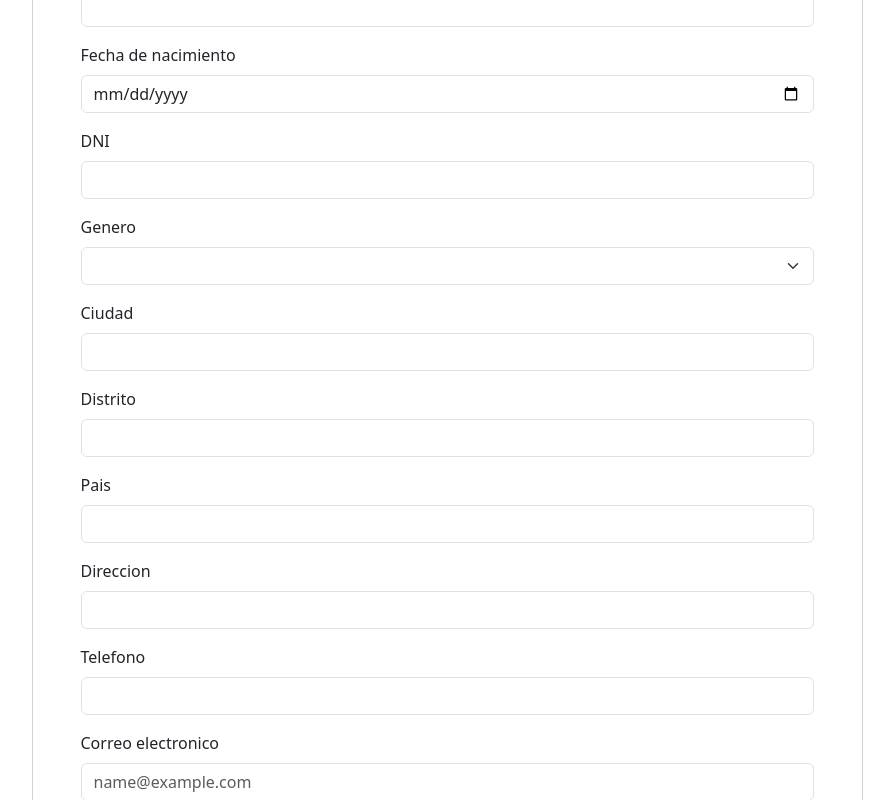
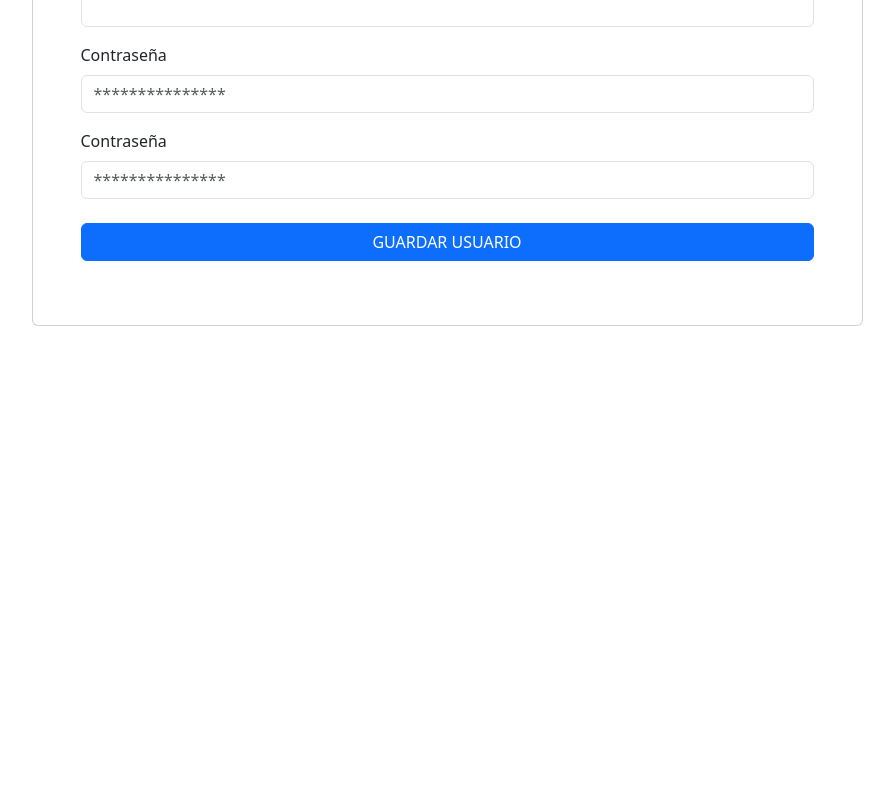
Before and after one commit to EduMMorenolp/c18-16-n-node-react-T, a React (Vite) app in the folder frontend/: page /admin/register in a window 1280 px wide. Shown: the part 360-1160 px from the top of the page, without its empty margins (193-1087 px from the left). After the commit the page ends 800 px from the top, so only its background shows below. Built offline with nearby package versions, Linux system fonts and the light colour scheme.

Commit message:
Registro de ususario en BD

```diff
--- a/frontend/src/pages/register/Register.jsx
+++ b/frontend/src/pages/register/Register.jsx
@@ -3,7 +3,7 @@ import { Image } from "react-bootstrap";
 import Error from '../../components/Error';
 import Swal from "sweetalert2";
 export default function Register() {
-  const { register, handleSubmit, formState:{ errors }, reset } = useForm();
+  const { register, handleSubmit, watch, formState:{ errors }, reset } = useForm();
 
   const registerUser = (data) => {
     reset()
@@ -15,6 +15,8 @@ export default function Register() {
       timer: 1600
     });
   }
+
+  const password = watch('password');
   return (
     <div className="vh-100">
       <div className="container py-4">
@@ -32,171 +34,37 @@ export default function Register() {
               <div className="card-body p-5 shadow-5">
                 <form onSubmit={handleSubmit(registerUser)}>
                   <div className="mb-3">
-                    <label htmlFor="firstName" className="form-label">Nombre</label>
+                    <label htmlFor="name" className="form-label">Nombre</label>
                     <input
-                      id="firstName"
+                      id="name"
                       type="text"
                       className="form-control"
-                      placeholder=""
-                      {...register('firstName', {
+                      placeholder="Nombre y apellidos"
+                      {...register('name', {
                         required: "El nombre es obligatorio ",
                       })}
 
                     />
-                    {errors.firstName && (
-                      <Error>{errors.firstName?.message}</Error>
+                    {errors.name && (
+                      <Error>{errors.name?.message}</Error>
                     )}
                   </div>
                   <div className="mb-3 mt-3">
-                    <label htmlFor="lastName" className="form-label">Apellidos</label>
+                    <label htmlFor="email" className="form-label">Apellidos</label>
                     <input
-                     id="lastName"
+                     id="email"
                      type="text"
                      className="form-control"
                      placeholder=""
-                     {...register('lastName', {
-                        required: "El apellido es obligatorio ",
+                     {...register('email', {
+                        required: "El email es obligatorio ",
                      })}
-                    />
-                    {errors.lastName && (
-                      <Error>{errors.lastName?.message}</Error>
-                    )}
-                  </div>
-                  <div className="mb-3 mt-3">
-                    <label htmlFor="birthdate" className="form-label">Fecha de nacimiento</label>
-                    <input
-                      id="birthdate"
-                      type="date"
-                      className="form-control"
-                      {...register('birthdate', {
-                        required: "La fecha de nacimiento es obligatorio",
-                      })}
-                    />
-                    {errors.birthdate && (
-                      <Error>{errors.birthdate?.message}</Error>
-                    )}
-                  </div>
-                  <div className="mb-3 mt-3">
-                    <label htmlFor="dni" className="form-label">DNI</label>
-                    <input
-                      id="dni"
-                      type="text"
-                      className="form-control"
-                      {...register('dni', {
-                        required: "El DNI es obligatorio",
-                      })}
-                    />
-                    {errors.dni && (
-                      <Error>{errors.dni?.message}</Error>
-                    )}
-                  </div>
-                  <div className="mb-3 mt-3">
-                    <label htmlFor="gender" className="form-label">Genero</label>
-                    <select
-                      id="gender"
-                      className="form-select"
-                      {...register('gender', {
-                        required: "El genero es obligatorio",
-                      })}
-                    >
-
-
-                    </select>
-                    {errors.gender && (
-                      <Error>{errors.gender?.message}</Error>
-                    )}
-                  </div>
-
-                  <div className="mb-3 mt-3">
-                    <label htmlFor="city" className="form-label">Ciudad</label>
-                    <input
-                      id="city"
-                      type="text"
-                      className="form-control"
-                      placeholder=""
-                      {...register('city', {
-                        required: "La ciudad es obligatorio",
-                      })}
-                    />
-                    {errors.city && (
-                      <Error>{errors.city?.message}</Error>
-                    )}
-                  </div>
-                  <div className="mb-3 mt-3">
-                    <label htmlFor="district" className="form-label">Distrito</label>
-                    <input
-                     id="district"
-                     type="text"
-                     className="form-control"
-                     placeholder=""
-                     {...register('district', {
-                      required: "El distrito es obligatorio",
-                     })}
-                    />
-                    {errors.district && (
-                      <Error>{errors.district?.message}</Error>
-                    )}
-                  </div>
-                  <div className="mb-3 mt-3">
-                    <label htmlFor="country" className="form-label">Pais</label>
-                    <input
-                      id="country"
-                      type="text"
-                      className="form-control"
-                      placeholder=""
-                      {...register('country', {
-                        required: "El pais es obligatorio",
-                      })}
-                    />
-                    {errors.country && (
-                      <Error>{errors.country?.message}</Error>
-                    )}
-                  </div>
-                  <div className="mb-3 mt-3">
-                    <label htmlFor="address" className="form-label">Direccion</label>
-                    <input
-                      id="address"
-                      type="text"
-                      className="form-control"
-                      placeholder=""
-                      {...register('address', {
-                        required: "La direccion es obligatorio",
-                      })}
-                    />
-                     {errors.address && (
-                      <Error>{errors.address?.message}</Error>
-                    )}
-                  </div>
-
-                  <div className="mb-3 mt-3">
-                    <label htmlFor="phone" className="form-label">Telefono</label>
-                    <input
-                      id="phone"
-                      type="number"
-                      className="form-control"
-                      placeholder=""
-                    />
-                  </div>
-
-                  <div className="mb-3">
-                    <label htmlFor="email" className="form-label">Correo electronico</label>
-                    <input
-                      id="email"
-                      type="email"
-                      className="form-control"
-                      placeholder="name@example.com"
-                      {...register('email',{
-                        required: "El correo electronico es Obligatorio",
-                        pattern: {
-                          value: /^[A-Z0-9._%+-]+@[A-Z0-9.-]+\.[A-Z]{2,}$/i,
-                          message: 'Email No Válido'
-                        }
-                      })}
                     />
                     {errors.email && (
                       <Error>{errors.email?.message}</Error>
                     )}
                   </div>
+
                   <div className="mb-3 mt-3">
                     <label htmlFor="password" className="form-label">Contraseña</label>
                     <input
@@ -212,21 +80,24 @@ export default function Register() {
                       <Error>{errors.password?.message}</Error>
                     )}
                   </div>
+
                   <div className="mb-3 mt-3">
-                    <label htmlFor="roleId" className="form-label">Rol</label>
-                    <select
-                      id="roleId"
-                      className="form-select"
-                      {...register('roleId',{
-                        required: 'El rol es obligatorio'
+                    <label htmlFor="password_confirmation" className="form-label">Contraseña</label>
+                    <input
+                      id="password_confirmation"
+                      type="password"
+                      className="form-control"
+                      placeholder="***************"
+                      {...register('password_confirmation',{
+                        required: 'Repetir Password es obligatorio',
+                        validate: value => value === password || 'Los Passwords no son iguales'
                       })}
-                    >
-
-                    </select>
-                    {errors.roleId && (
-                      <Error>{errors.roleId?.message}</Error>
+                    />
+                    {errors.password_confirmation && (
+                      <Error>{errors.password_confirmation?.message}</Error>
                     )}
                   </div>
+
 
                   <div className="mb-3 mt-4">
                     <input type='submit' className="btn btn-primary w-100 text-uppercase" value='Guardar Usuario'/>
```
Also changed, not shown: frontend/src/api/AuthAPI.js (added, +14 -0 lines), frontend/src/config/axios.js (added, +15 -0 lines), frontend/src/hooks/useAuth.js (added), 1 other file (tests, documents, lock files or other folders).
